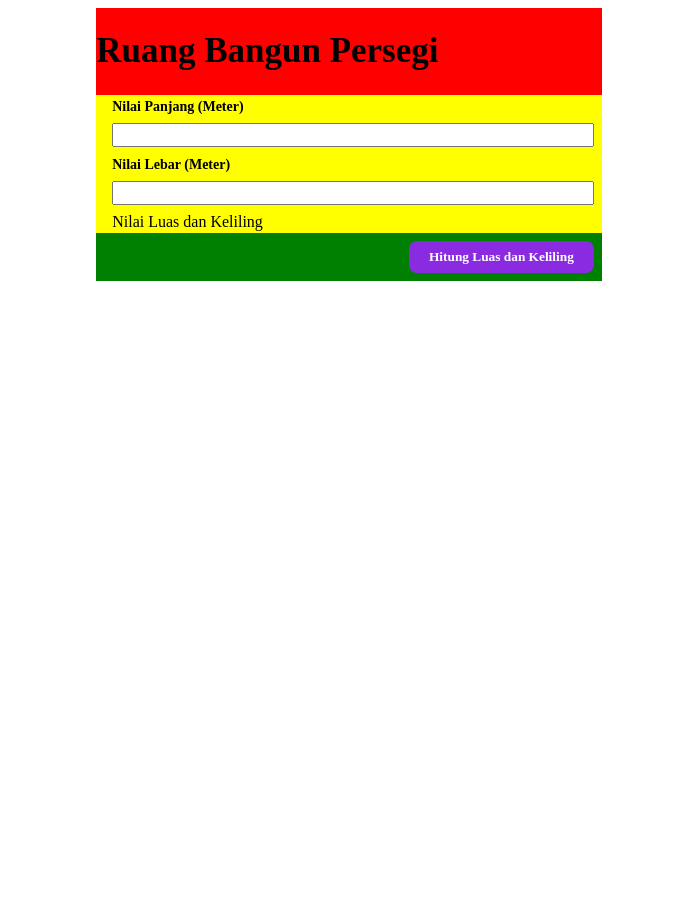
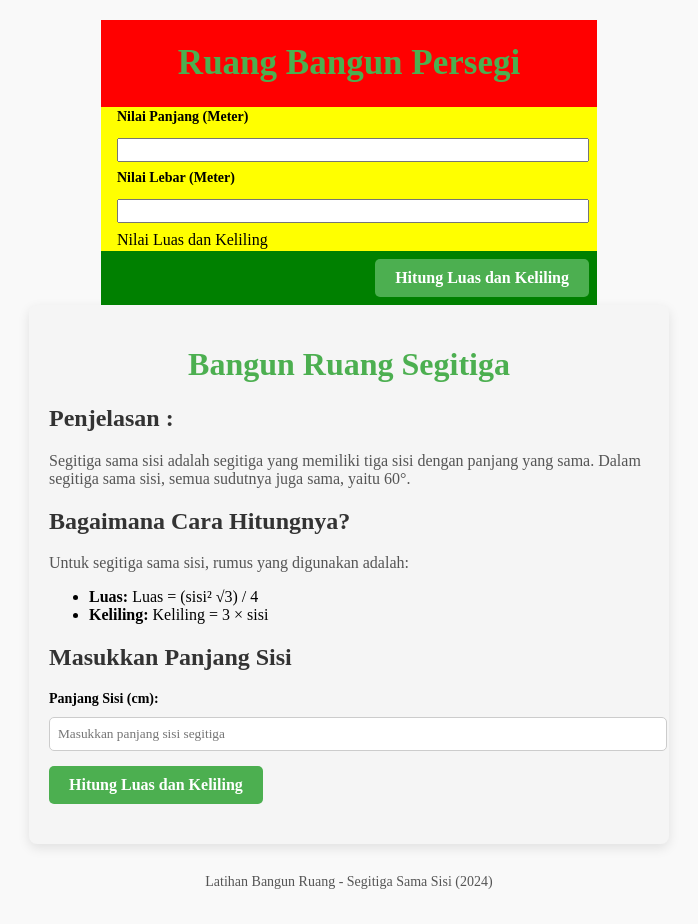
Before and after one commit to NiPutuAmberleaOkaRini/dwk-pertemuan06-01, a plain HTML site: page index.html in a window 1280 px wide. Shown: the whole page, without its empty margins (291-989 px from the left). Before the commit the page ends 800 px from the top, so only its background shows below. Drawn offline with Linux system fonts and the light colour scheme.

Commit message:
Perubahan Terakhir_11 Nov

```diff
--- a/index.html
+++ b/index.html
@@ -100,3 +100,144 @@
 
 </body>
 </html>
+
+
+<!DOCTYPE html>
+<html lang="id">
+<head>
+    <meta charset="UTF-8">
+    <meta name="viewport" content="width=device-width, initial-scale=1.0">
+    <title>Bangun Ruang Segitiga</title>
+    <style>
+        body {
+            font-family: Arial, sans-serif;
+            background-color: #f9f9f9;
+            margin: 0;
+            padding: 20px;
+        }
+
+        h1 {
+            color: #4CAF50;
+            text-align: center;
+        }
+
+        .container {
+            max-width: 600px;
+            margin: 0 auto;
+            background-color:whitesmoke;
+            padding: 20px;
+            box-shadow: 0 4px 12px rgba(0, 0, 0, 0.1);
+            border-radius: 8px;
+        }
+
+        h2 {
+            color: #333;
+        }
+
+        p {
+            color: #555;
+        }
+
+        .form-group {
+            margin-bottom: 15px;
+        }
+
+        label {
+            font-weight: bold;
+            display: block;
+            margin-bottom: 5px;
+        }
+
+        input[type="number"] {
+            width: 100%;
+            padding: 8px;
+            margin-top: 5px;
+            border-radius: 5px;
+            border: 1px solid #ccc;
+        }
+
+        button {
+            background-color: #4CAF50;
+            color: white;
+            padding: 10px 20px;
+            border: none;
+            border-radius: 5px;
+            cursor: pointer;
+            font-size: 16px;
+        }
+
+        button:hover {
+            background-color: #45a049;
+        }
+
+        .result {
+            font-size: 18px;
+            font-weight: bold;
+            margin-top: 20px;
+        }
+
+        .footer {
+            text-align: center;
+            font-size: 14px;
+            color: #777;
+            margin-top: 30px;
+        }
+
+    </style>
+</head>
+<body>
+
+    <div class="container">
+        <h1>Bangun Ruang Segitiga</h1>
+
+        <h2>Penjelasan :</h2>
+        <p>Segitiga sama sisi adalah segitiga yang memiliki tiga sisi dengan panjang yang sama. Dalam segitiga sama sisi, semua sudutnya juga sama, yaitu 60°.</p>
+
+        <h2>Bagaimana Cara Hitungnya?</h2>
+        <p>Untuk segitiga sama sisi, rumus yang digunakan adalah:</p>
+        <ul>
+            <li><strong>Luas:</strong> <code>Luas = (sisi² √3) / 4</code></li>
+            <li><strong>Keliling:</strong> <code>Keliling = 3 × sisi</code></li>
+        </ul>
+
+        <h2>Masukkan Panjang Sisi</h2>
+        <div class="form-group">
+            <label for="sisi">Panjang Sisi (cm):</label>
+            <input type="number" id="sisi" placeholder="Masukkan panjang sisi segitiga" required>
+        </div>
+
+        <button onclick="hitung()">Hitung Luas dan Keliling</button>
+
+        <div class="result" id="result"></div>
+    </div>
+
+    <div class="footer">
+        <p>Latihan Bangun Ruang - Segitiga Sama Sisi (2024)</p>
+    </div>
+
+    <script>
+        function hitung() {
+            // Mendapatkan nilai sisi dari input
+            var sisi = parseFloat(document.getElementById('sisi').value);
+
+            // Validasi input
+            if (isNaN(sisi) || sisi <= 0) {
+                document.getElementById('result').innerHTML = 'Mohon masukkan panjang sisi yang valid.';
+                return;
+            }
+
+            // Menghitung luas segitiga sama sisi
+            var luas = (Math.pow(sisi, 2) * Math.sqrt(3)) / 4;
+
+            // Menghitung keliling segitiga sama sisi
+            var keliling = 3 * sisi;
+
+            // Menampilkan hasil
+            document.getElementById('result').innerHTML =
+                'Luas Segitiga Sama Sisi: ' + luas.toFixed(2) + ' cm²<br>' +
+                'Keliling Segitiga Sama Sisi: ' + keliling.toFixed(2) + ' cm';
+        }
+    </script>
+
+</body>
+</html>
```
